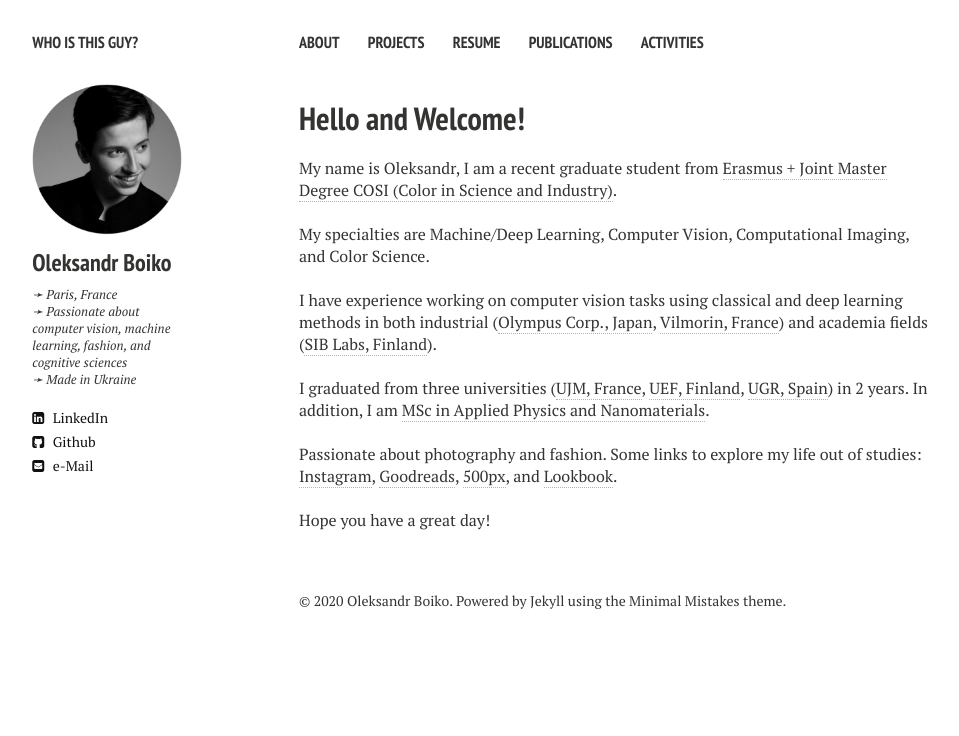
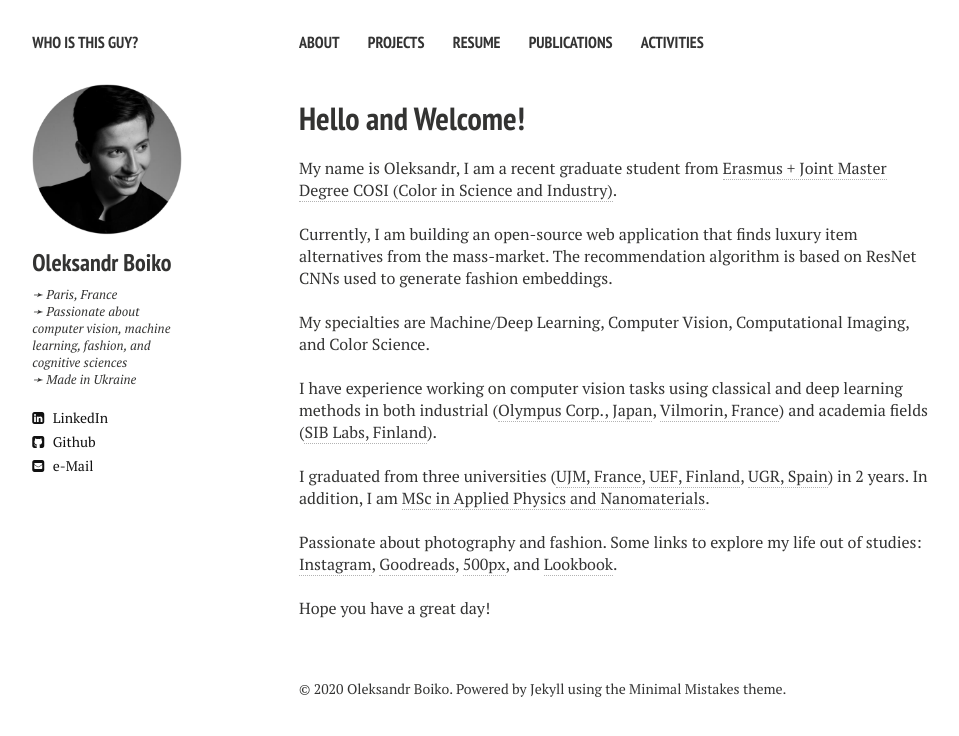
Before and after one commit to alexanch/alexanch.github.io, a Jekyll site: the page built from index.md, in a window 1280 px wide. Shown: the top 736 px of the page, without its empty margins (21-980 px from the left). Built offline with Jekyll 4.4.1, drawn with Linux system fonts in a browser that asks for light colours; nearby versions of some CDN libraries.

Commit message:
Update index.md

```diff
--- a/index.md
+++ b/index.md
@@ -6,6 +6,8 @@ tags: [Jekyll, theme, responsive, blog, template]
 ---
 
 My name is Oleksandr, I am a recent graduate student from [Erasmus + Joint Master Degree COSI (Color in Science and Industry)](https://cosi-master.eu/cosi-master-degree/).
+<br /><br />
+Currently, I am building an open-source web application that finds luxury item alternatives from the mass-market. The recommendation algorithm is based on ResNet CNNs used to generate fashion embeddings.
 <br /><br />
 My specialties are Machine/Deep Learning, Computer Vision, Computational Imaging, and Color Science.
 <br /><br />
```
